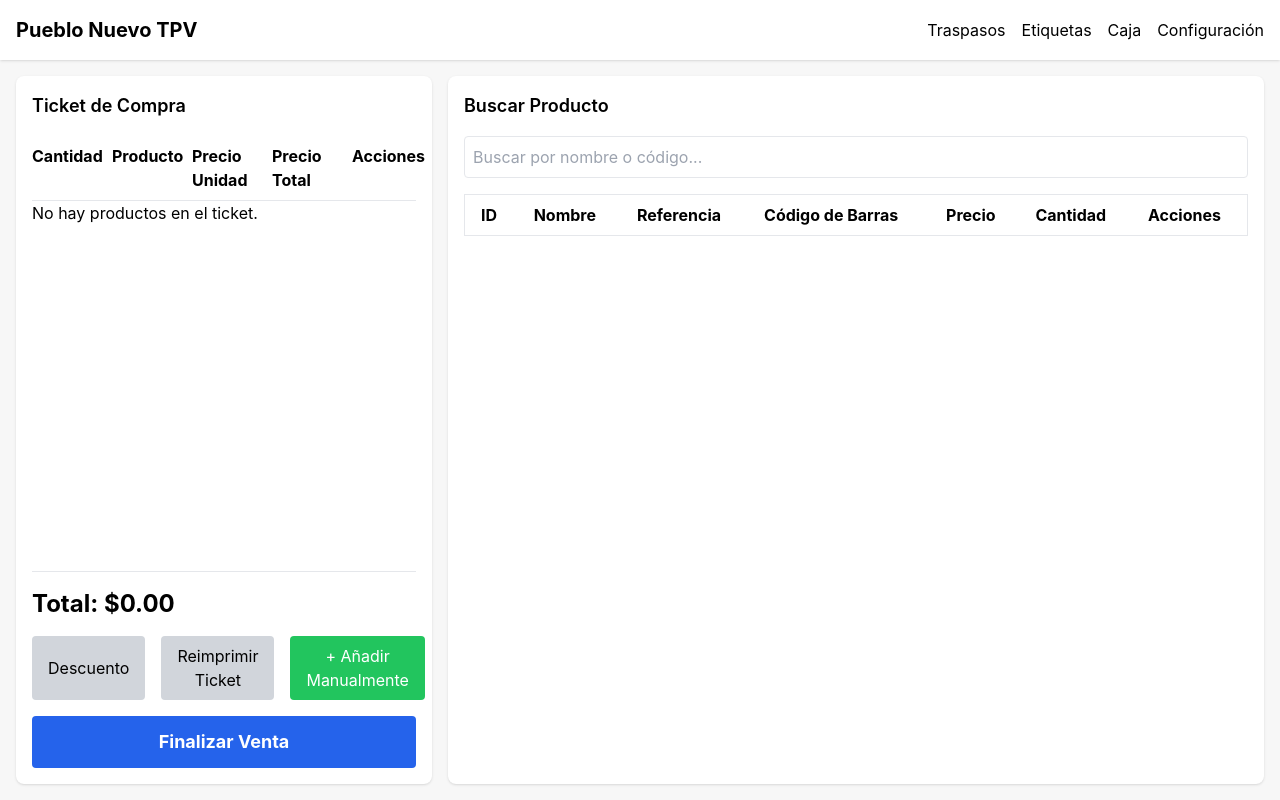
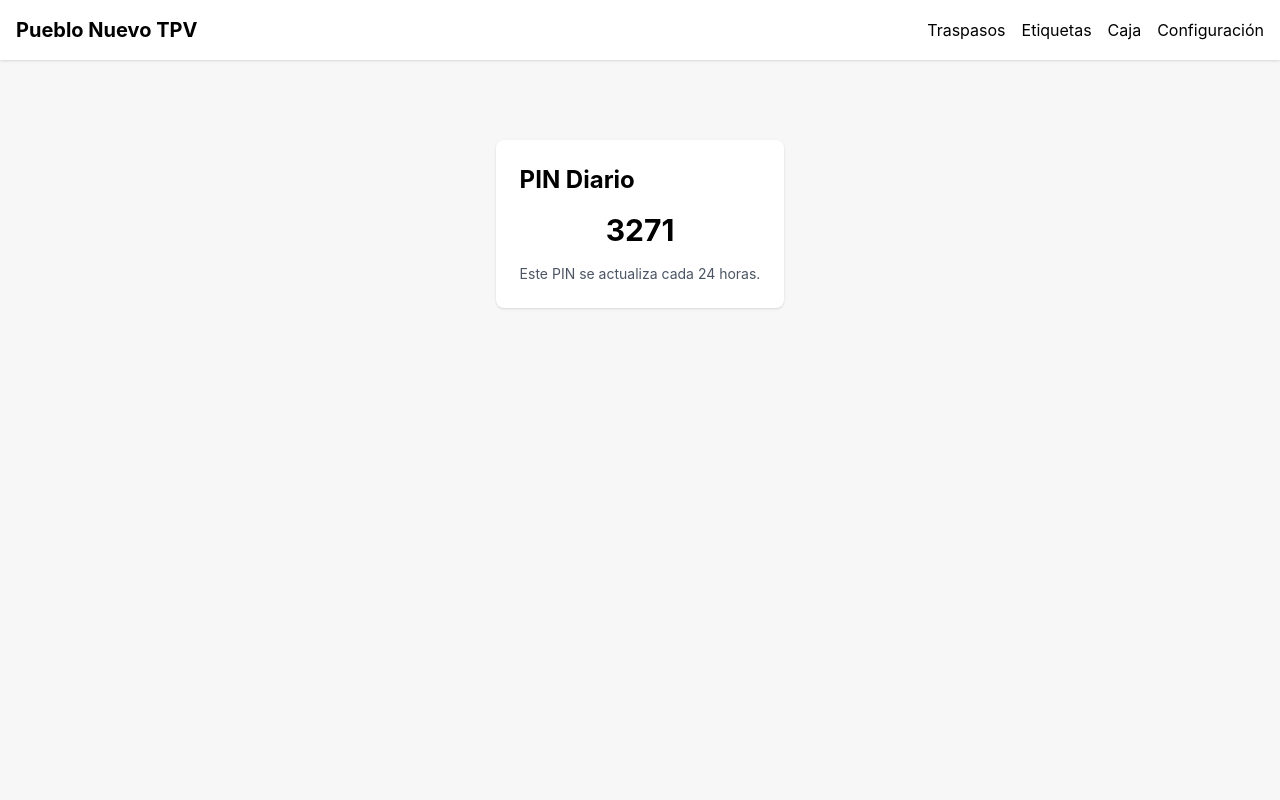
Before and after one commit to anthonyloor/tpv-mayret, a React (Create React App) app: page /pin in a window 1280 px wide. Built offline with nearby package versions, Linux system fonts and the light colour scheme.

Commit message:
[+] create PinPage permission discount button

```diff
--- a/package.json
+++ b/package.json
@@ -8,6 +8,7 @@
     "@testing-library/user-event": "^13.5.0",
     "react": "^18.3.1",
     "react-dom": "^18.3.1",
+    "react-router-dom": "^6.26.2",
     "react-scripts": "5.0.1",
     "web-vitals": "^2.1.4"
   },
--- a/src/App.jsx
+++ b/src/App.jsx
@@ -1,7 +1,9 @@
 import React, { useState } from 'react';
+import { BrowserRouter as Router, Routes, Route } from 'react-router-dom'; // Cambiamos Switch por Routes
 import NavbarCard from './components/NavbarCard.jsx';
 import SalesCard from './components/SalesCard.jsx';
 import ProductSearchCard from './components/ProductSearchCard.jsx';
+import PinPage from './components/PinPage.jsx'; // Importamos la página del PIN
 
 function App() {
   const [cartItems, setCartItems] = useState([]);
@@ -51,8 +53,13 @@ function App() {
   };
 
   return (
+    <Router>
       <div className="bg-gray-light min-h-screen flex flex-col">
         <NavbarCard />
+        <Routes> {/* Cambiamos Switch por Routes */}
+          <Route
+            path="/"
+            element={
               <div className="flex flex-col md:flex-row flex-grow p-4 space-y-4 md:space-y-0 md:space-x-4">
         {/* SalesCard se adapta a pantalla completa en móviles y 1/3 en pantallas grandes */}
                 <div className="w-full md:w-1/3">
@@ -67,7 +74,12 @@ function App() {
                   <ProductSearchCard onAddProduct={handleAddProduct} />
                 </div>
               </div>
+            }
+          />
+          <Route path="/pin" element={<PinPage />} /> {/* Nueva ruta para la página del PIN */}
+        </Routes>
       </div>
+    </Router>
   );
 }
 
--- /dev/null
+++ b/src/components/PinPage.jsx
@@ -0,0 +1,22 @@
+import React, { useEffect, useState } from 'react';
+
+const PinPage = () => {
+  const [dailyPin, setDailyPin] = useState('');
+
+  useEffect(() => {
+    // Generar un nuevo PIN basado en la fecha actual para que cambie cada 24 horas
+    const today = new Date();
+    const pin = String(today.getFullYear() + today.getMonth() + today.getDate() + 1234).slice(-6); // Genera un PIN de 6 dígitos
+    setDailyPin(pin);
+  }, []);
+
+  return (
+    <div className="bg-white rounded-lg shadow p-6 max-w-sm mx-auto mt-20">
+      <h2 className="text-2xl font-bold mb-4">PIN Diario</h2>
+      <p className="text-center text-3xl font-bold">{dailyPin}</p>
+      <p className="mt-4 text-sm text-gray-600">Este PIN se actualiza cada 24 horas.</p>
+    </div>
+  );
+};
+
+export default PinPage;
--- a/src/components/SalesCard.jsx
+++ b/src/components/SalesCard.jsx
@@ -1,7 +1,18 @@
-import React from 'react';
+import React, { useState } from 'react';
+import Modal from './Modal'; // Importamos el componente Modal para la solicitud de PIN
 
-const SalesCard = ({ cartItems, onRemoveProduct, onDecreaseProduct }) => {
+const SalesCard = ({ cartItems, onRemoveProduct, onDecreaseProduct, permisosUsuario }) => {
+  const [isPinModalOpen, setPinModalOpen] = useState(false); // Estado para controlar la apertura del modal de PIN
   const total = cartItems.reduce((sum, item) => sum + item.price * item.quantity, 0);
+
+  // Manejar la lógica del botón de descuento
+  const handleDescuento = () => {
+    if (['Admin', 'Encargado'].includes(permisosUsuario)) {
+      alert('Haciendo descuento'); // Si el usuario tiene permisos, ejecutar el descuento
+    } else {
+      setPinModalOpen(true); // Si no tiene permisos, abrir el modal de solicitud de PIN
+    }
+  };
 
   return (
     <div className="bg-white rounded-lg shadow p-4 h-full flex flex-col justify-between">
@@ -29,18 +40,8 @@ const SalesCard = ({ cartItems, onRemoveProduct, onDecreaseProduct }) => {
                 <span className="font-bold">${(item.price * item.quantity).toFixed(2)}</span>
                 {/* Botones para disminuir o eliminar */}
                 <div className="flex justify-end space-x-2">
-                  <button
-                    className="bg-red-500 text-white px-2 py-1 rounded"
-                    onClick={() => onDecreaseProduct(item.id_product_attribute)}
-                  >
-                    -
-                  </button>
-                  <button
-                    className="bg-red-500 text-white px-2 py-1 rounded"
-                    onClick={() => onRemoveProduct(item.id_product_attribute)}
-                  >
-                    X
-                  </button>
+                  <button className="bg-red-500 text-white px-2 py-1 rounded" onClick={() => onDecreaseProduct(item.id_product_attribute)}>-</button>
+                  <button className="bg-red-500 text-white px-2 py-1 rounded" onClick={() => onRemoveProduct(item.id_product_attribute)}>X</button>
                 </div>
               </li>
             ))}
@@ -56,17 +57,26 @@ const SalesCard = ({ cartItems, onRemoveProduct, onDecreaseProduct }) => {
         </div>
         {/* Botones de acciones adicionales */}
         <div className="mt-4 flex justify-between space-x-4">
-          <button className="bg-gray-300 text-black px-4 py-2 rounded w-full">Descuento</button>
+          <button className="bg-gray-300 text-black px-4 py-2 rounded w-full" onClick={handleDescuento}>Descuento</button>
           <button className="bg-gray-300 text-black px-4 py-2 rounded w-full">Reimprimir Ticket</button>
           <button className="bg-green-500 text-white px-4 py-2 rounded w-full">+ Añadir Manualmente</button>
         </div>
         {/* Botón para finalizar venta */}
         <div className="mt-4">
-          <button className="bg-blue-600 text-white px-4 py-3 rounded w-full text-lg font-bold">
-            Finalizar Venta
+          <button className="bg-blue-600 text-white px-4 py-3 rounded w-full text-lg font-bold">Finalizar Venta</button>
+        </div>
+      </div>
+
+      {/* Modal de solicitud de PIN */}
+      <Modal isOpen={isPinModalOpen} onClose={() => setPinModalOpen(false)}>
+        <div className="p-6">
+          <h2 className="text-lg font-bold mb-4">Ingrese el PIN de autorización</h2>
+          <input className="border rounded w-full p-2 mb-4" type="password" placeholder="Ingrese el PIN" />
+          <button className="bg-blue-500 text-white px-4 py-2 rounded w-full" onClick={() => alert('PIN Correcto, Descuento Aplicado')}>
+            Confirmar
           </button>
         </div>
-      </div>
+      </Modal>
     </div>
   );
 };
```
Also changed, not shown: 1 other file (tests, documents, lock files or other folders). Lines whose indentation alone changed are shown as unchanged.
